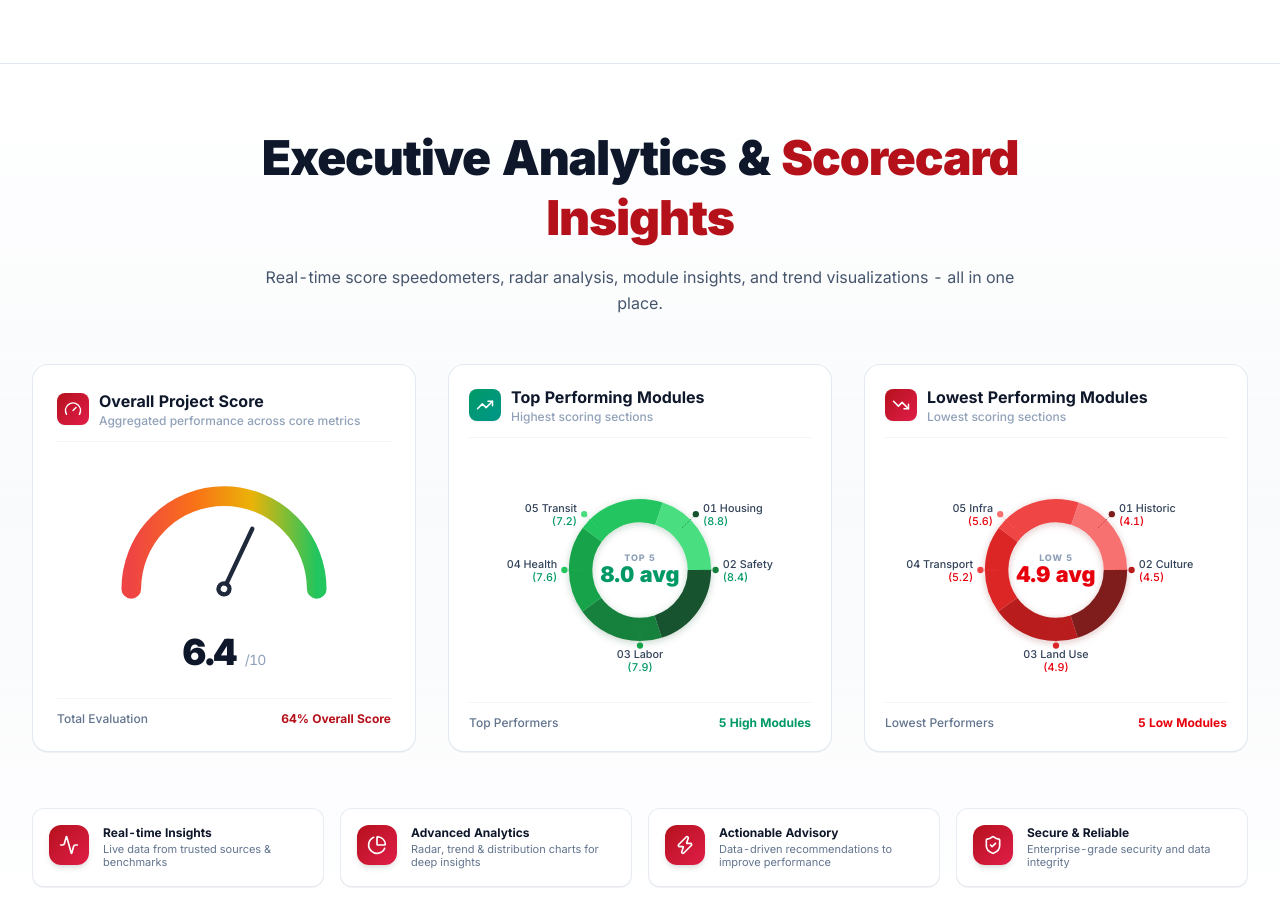
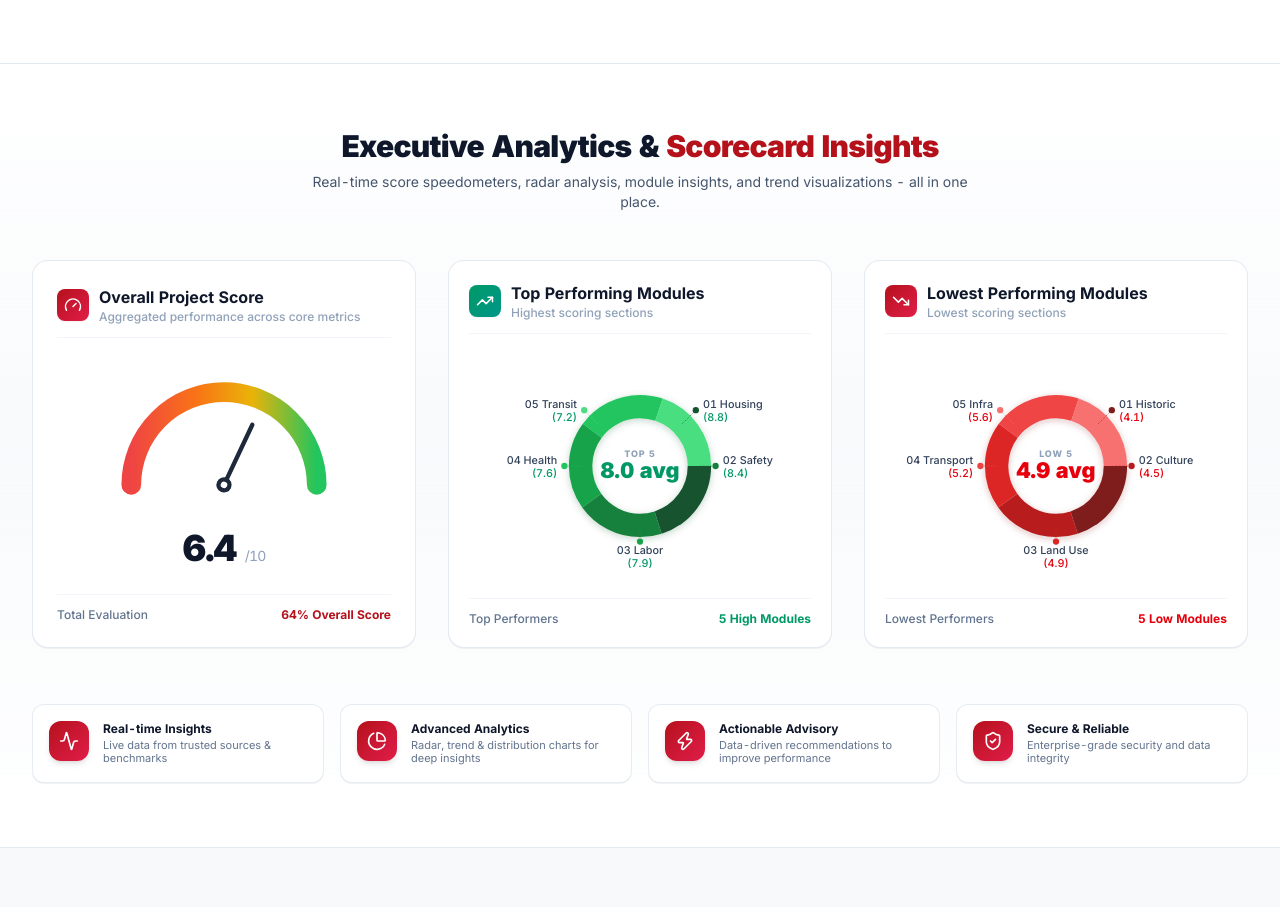
Before and after one commit to kushalP7/prosperity-builder-scorecard-FE, a React (Vite) app: page / in a window 1280 px wide. Shown: the part 3540-4447 px from the top of the page. Built offline with nearby package versions, Linux system fonts and the light colour scheme; no server answers.

Commit message:
Refactor AnalyticsShowcaseSection styles for improved layout and readability

```diff
--- a/src/components/landing/AnalyticsShowcaseSection.tsx
+++ b/src/components/landing/AnalyticsShowcaseSection.tsx
@@ -12,11 +12,11 @@ export function AnalyticsShowcaseSection() {
       <div className="max-w-7xl mx-auto px-4 sm:px-6 lg:px-8 space-y-12 relative z-10">
 
         {/* Centered Top Header */}
-        <div className="text-center max-w-4xl mx-auto space-y-4">
-          <h2 className="text-3xl sm:text-5xl font-black text-slate-900 tracking-tight leading-tight">
+        <div className="text-center max-w-2xl mx-auto space-y-2">
+          <h2 className="text-2xl sm:text-3xl font-black text-slate-900 tracking-tight">
             Executive Analytics & <span className="text-[#B5111B]">Scorecard Insights</span>
           </h2>
-          <p className="text-sm sm:text-base text-slate-600 font-normal leading-relaxed max-w-3xl mx-auto">
+          <p className="text-xs sm:text-sm text-slate-600 font-normal">
             Real-time score speedometers, radar analysis, module insights, and trend visualizations - all in one place.
           </p>
         </div>
```
